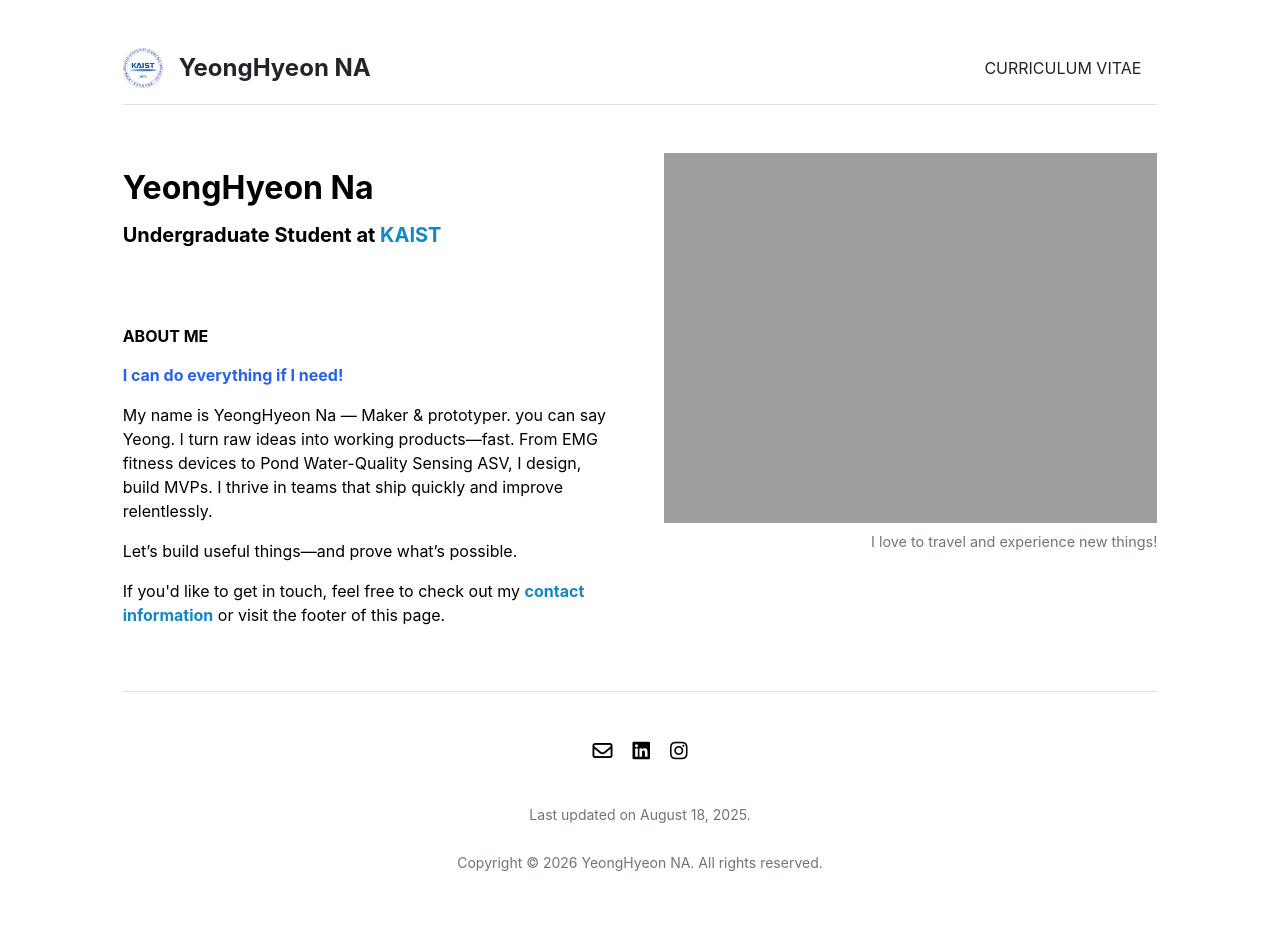
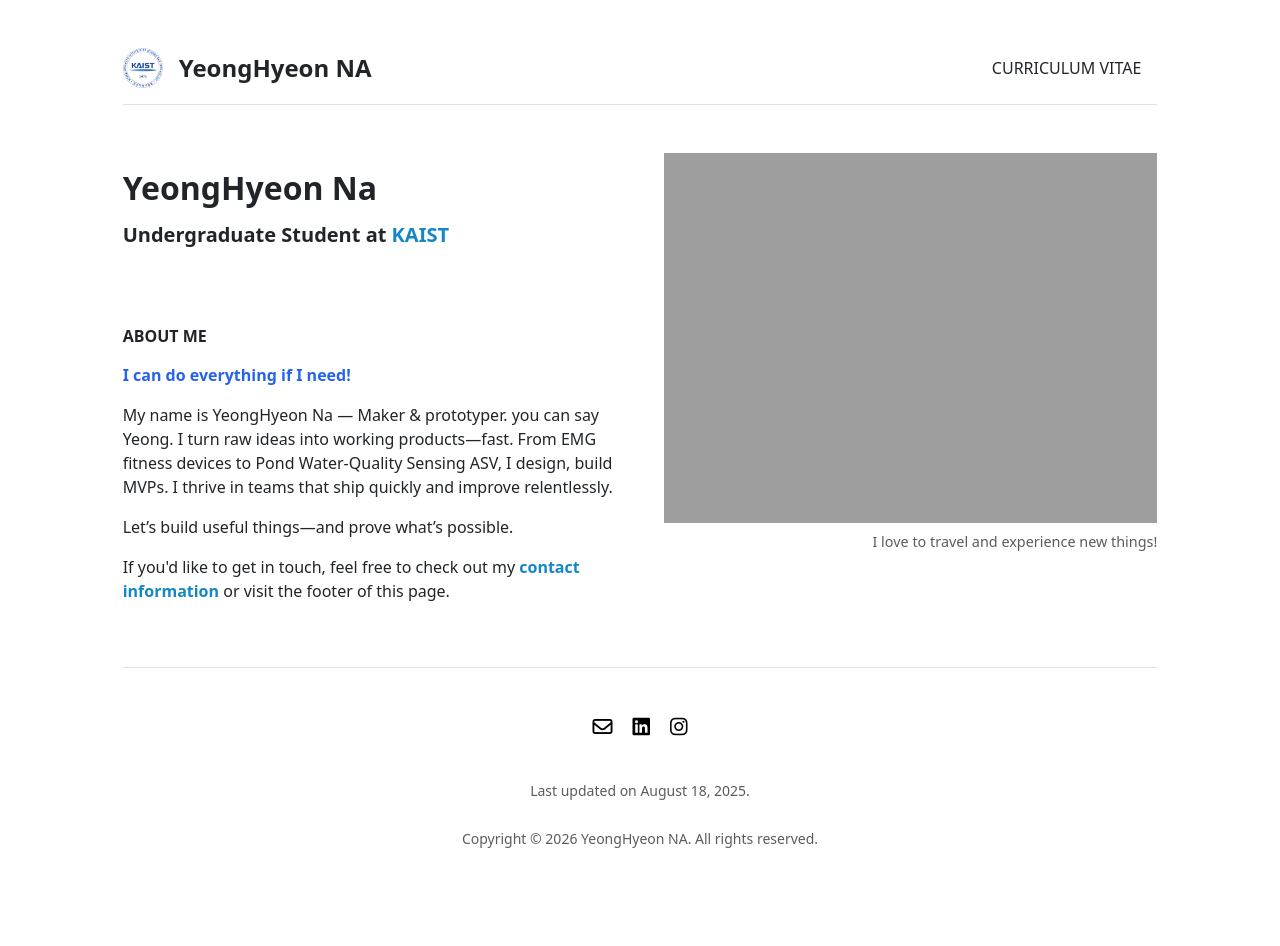
Before and after one commit to ynghyn-na/ynghyn-na.github.io, a Jekyll site: the page built from index.md, in a window 1280 px wide. Built offline with Jekyll 4.4.1, drawn with Linux system fonts in a browser that asks for light colours; after the commit the page ends 922 px from its top, so only the background shows below that.

Commit message:
Update default.html

```diff
--- a/_layouts/default.html
+++ b/_layouts/default.html
@@ -8,4 +8,10 @@
       {% include footer.html %}
     </div>
   </body>
+
+  <!-- Bootstrap CSS -->
+  <link href="https://cdn.jsdelivr.net/npm/bootstrap@5.3.3/dist/css/bootstrap.min.css" rel="stylesheet">
+
+  <!-- Bootstrap JS (bundle = Popper 포함, 모달 필수) -->
+  <script src="https://cdn.jsdelivr.net/npm/bootstrap@5.3.3/dist/js/bootstrap.bundle.min.js"></script>
 </html>
```
